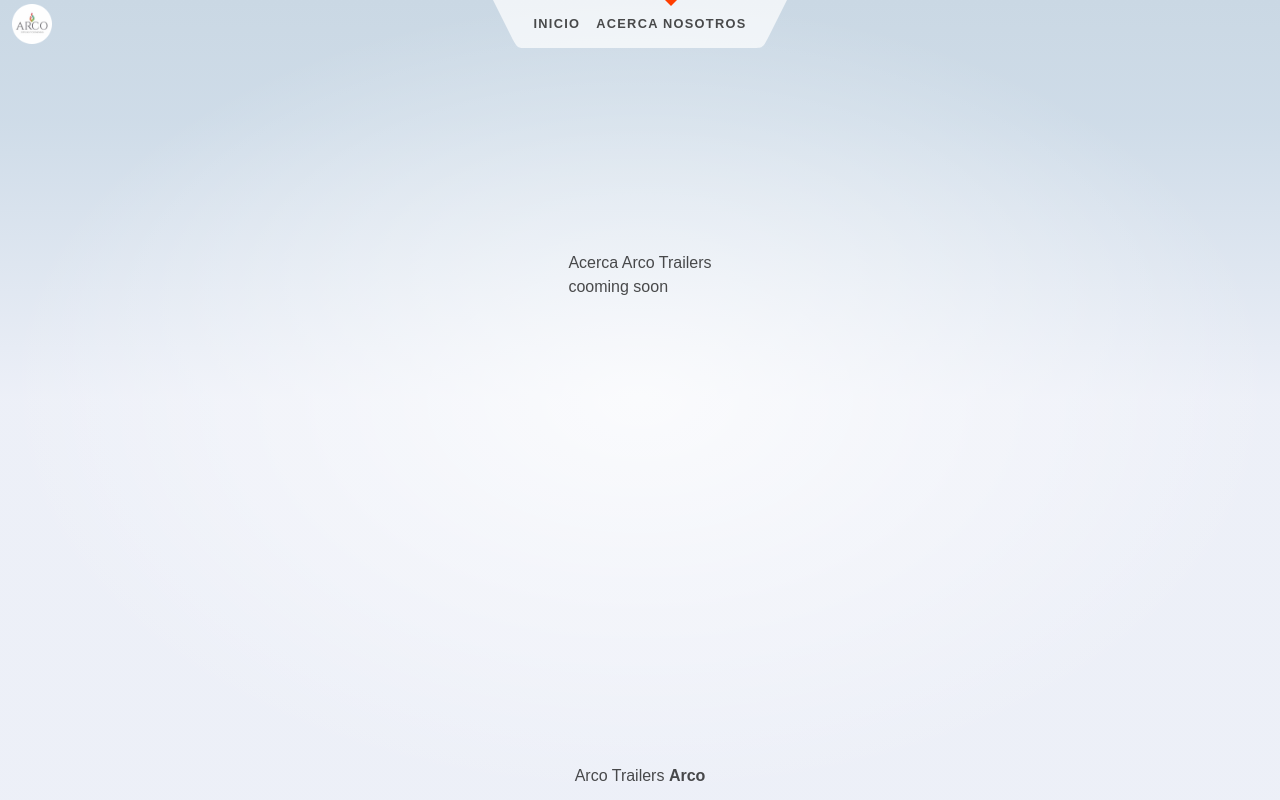
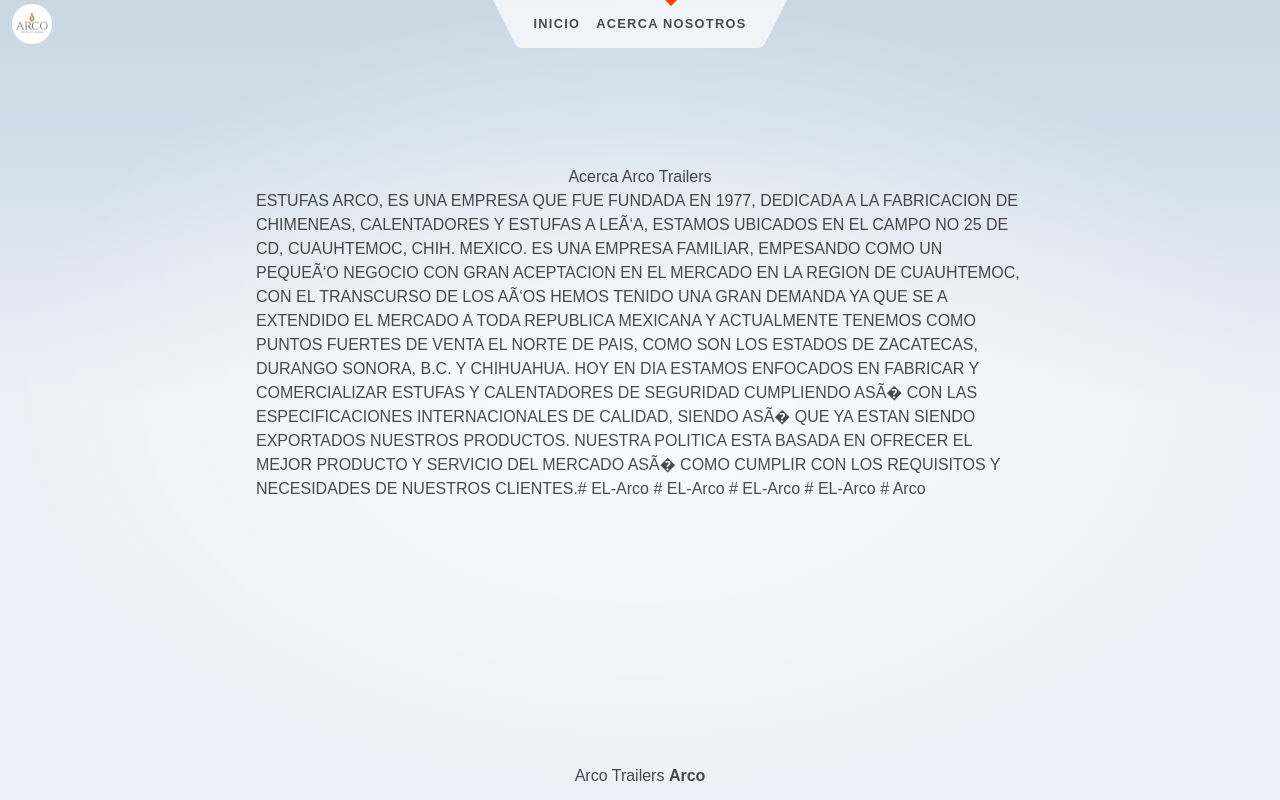
Before and after one commit to dyckdavid/arco-trailers, a SvelteKit app: page /about in a window 1280 px wide. Built offline with nearby package versions, Linux system fonts and the light colour scheme.

Commit message:
content update

```diff
--- a/src/routes/+page.svelte
+++ b/src/routes/+page.svelte
@@ -6,7 +6,7 @@
 
 <svelte:head>
 	<title>Home</title>
-	<meta name="description" content="Svelte demo app" />
+	<meta name="description" content="Arco trailers - designed by David Dyck" />
 </svelte:head>
 
 <section>
--- a/src/routes/about/+page.svelte
+++ b/src/routes/about/+page.svelte
@@ -7,7 +7,7 @@
 	<h1>Acerca Arco Trailers</h1>
 
 	<p>
-		cooming soon
+		ESTUFAS ARCO, ES UNA EMPRESA QUE FUE FUNDADA EN 1977, DEDICADA A LA FABRICACION DE CHIMENEAS, CALENTADORES Y ESTUFAS A LEÃ‘A, ESTAMOS UBICADOS EN EL CAMPO NO 25 DE CD, CUAUHTEMOC, CHIH. MEXICO. ES UNA EMPRESA FAMILIAR, EMPESANDO COMO UN PEQUEÃ‘O NEGOCIO CON GRAN ACEPTACION EN EL MERCADO EN LA REGION DE CUAUHTEMOC, CON EL TRANSCURSO DE LOS AÃ‘OS HEMOS TENIDO UNA GRAN DEMANDA YA QUE SE A EXTENDIDO EL MERCADO A TODA REPUBLICA MEXICANA Y ACTUALMENTE TENEMOS COMO PUNTOS FUERTES DE VENTA EL NORTE DE PAIS, COMO SON LOS ESTADOS DE ZACATECAS, DURANGO SONORA, B.C. Y CHIHUAHUA. HOY EN DIA ESTAMOS ENFOCADOS EN FABRICAR Y COMERCIALIZAR ESTUFAS Y CALENTADORES DE SEGURIDAD CUMPLIENDO ASÃ� CON LAS ESPECIFICACIONES INTERNACIONALES DE CALIDAD, SIENDO ASÃ� QUE YA ESTAN SIENDO EXPORTADOS NUESTROS PRODUCTOS. NUESTRA POLITICA ESTA BASADA EN OFRECER EL MEJOR PRODUCTO Y SERVICIO DEL MERCADO ASÃ� COMO CUMPLIR CON LOS REQUISITOS Y NECESIDADES DE NUESTROS CLIENTES.# EL-Arco # EL-Arco # EL-Arco # EL-Arco # Arco
 	</p>
 
 
```
